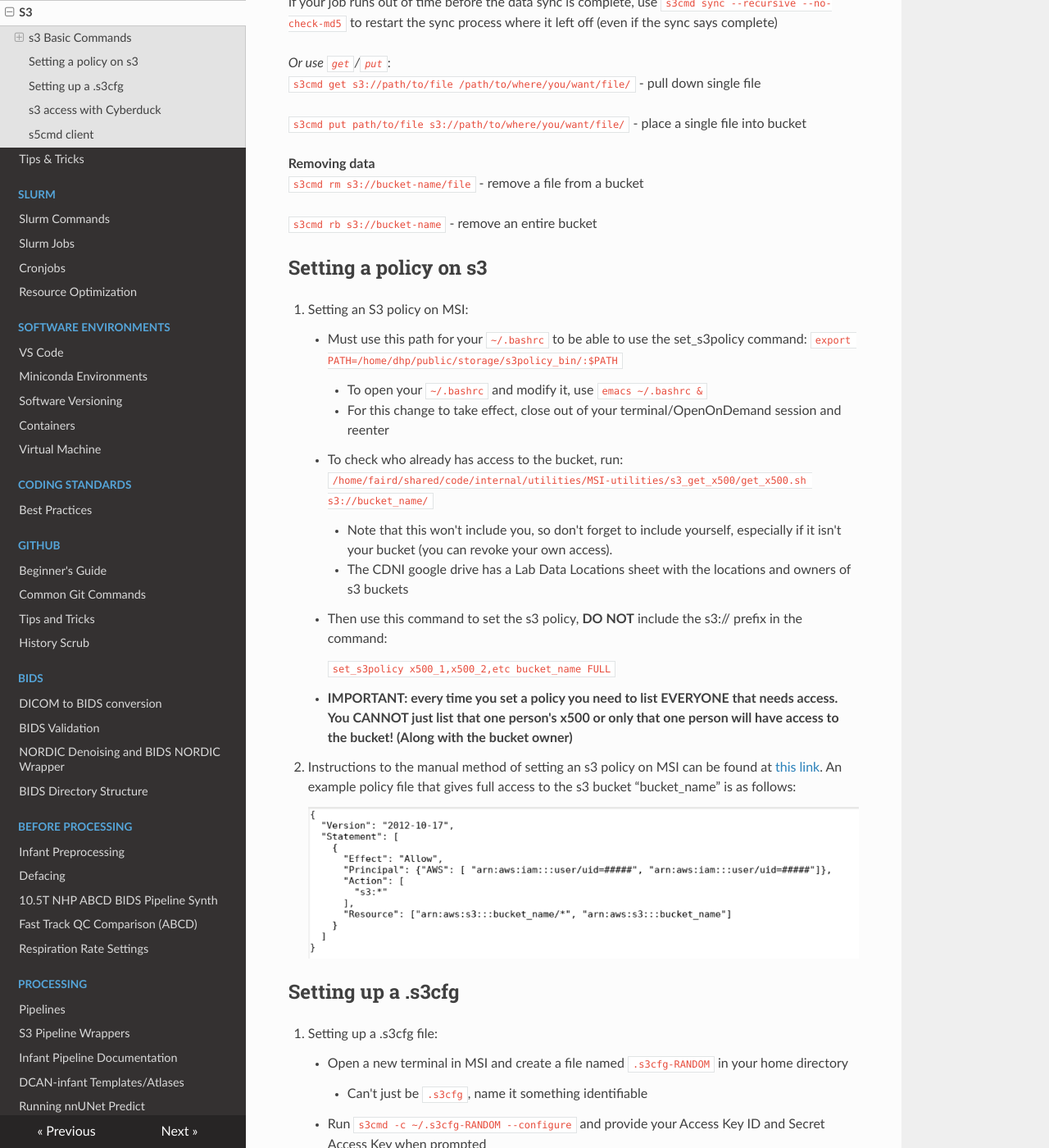
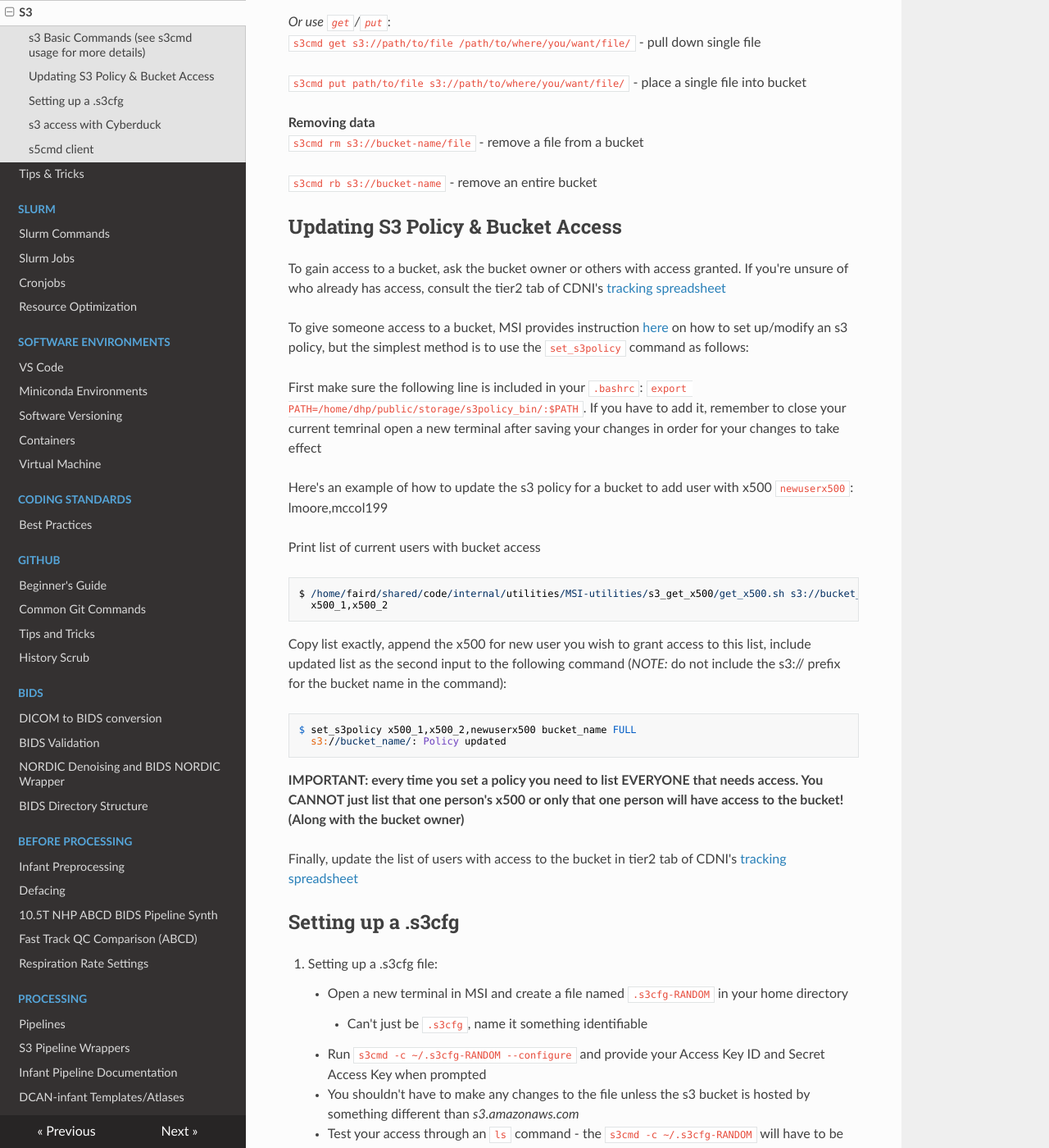
Before and after one commit to DCAN-Labs/cdni-brain, an MkDocs documentation site: the page built from docs/s3.md, in a window 1280 px wide and 1400 px high, scrolled down 1690 px. Shown: the whole window at 82% size. Built offline with MkDocs 1.6.1, drawn with Linux system fonts in a browser that asks for light colours; nearby versions of some CDN libraries; some of the changed text lies outside the part shown.

Commit message:
Update s3.md
finished updates for all sections prior to "Setting up a .s3cfg," including clarification around how to gain vs how to give bucket access

````diff
--- a/docs/s3.md
+++ b/docs/s3.md
@@ -25,9 +25,7 @@ $ s3cmd ls s3://luci-scratch/ABCC/
 For a comprehensive introduction to s3, see [this tutorial video](https://drive.google.com/drive/folders/1Oz3i5lbld5VmXGdhWagOMWYOIJmgrJA4) (recorded as part of the Data Processing Workshop hosted for undergraduate research assistants). It is encouraged to watch this tutorial prior to your first time using s3 commands. Note that after you run workbench commands, make sure to `module rm workbench` prior to doing any `s3cmd` commands.
 
 
-## s3 Basic Commands
-
-### Summary of useful commands from [s3cmd usage page](https://s3tools.org/usage)
+## s3 Basic Commands (see [s3cmd usage](https://s3tools.org/usage) for more details)
 
 **General**<br>
 `s3info -u x500` - view your s3 credentials and tier2 disk usage
@@ -60,31 +58,31 @@ If your job runs out of time before the data sync is complete, use `s3cmd sync -
 `s3cmd rb s3://bucket-name` - remove an entire bucket
 
 
-## Setting a policy on s3
+## Updating S3 Policy & Bucket Access
 
-78. Setting an S3 policy on MSI:
+To gain access to a bucket, ask the bucket owner or others with access granted. If you're unsure of who already has access, consult the tier2 tab of CDNI's [tracking spreadsheet](https://docs.google.com/spreadsheets/d/1QpKYJQqhuxoQhErBscAEev9npsd1RgKS8KdCL6FiuEo/edit?usp=sharing)
 
-    - Must use this path for your `~/.bashrc` to be able to use the set_s3policy command: `export PATH=/home/dhp/public/storage/s3policy_bin/:$PATH`
+To give someone access to a bucket, MSI provides instruction [here](https://www.msi.umn.edu/support/faq/how-do-i-use-s3-buckets-share-data-tier-2-storage-other-users) on how to set up/modify an s3 policy, but the simplest method is to use the `set_s3policy` command as follows:
 
-        - To open your `~/.bashrc` and modify it, use `emacs ~/.bashrc &`
+First make sure the following line is included in your `.bashrc`: `export PATH=/home/dhp/public/storage/s3policy_bin/:$PATH`. If you have to add it, remember to close your current temrinal open a new terminal after saving your changes in order for your changes to take effect
 
-        - For this change to take effect, close out of your terminal/OpenOnDemand session and reenter
+Here's an example of how to update the s3 policy for a bucket to add user with x500 `newuserx500`:
+lmoore,mccol199
 
-    - To check who already has access to the bucket, run: `/home/faird/shared/code/internal/utilities/MSI-utilities/s3_get_x500/get_x500.sh s3://bucket_name/`
+Print list of current users with bucket access
+```
+$ /home/faird/shared/code/internal/utilities/MSI-utilities/s3_get_x500/get_x500.sh s3://bucket_name/
+  x500_1,x500_2
+```
 
-        - Note that this won't include you, so don't forget to include yourself, especially if it isn't your bucket (you can revoke your own access).
+Copy list exactly, append the x500 for new user you wish to grant access to this list, include updated list as the second input to the following command (*NOTE:* do not include the s3:// prefix for the bucket name in the command):
+```
+$ set_s3policy x500_1,x500_2,newuserx500 bucket_name FULL
+  s3://bucket_name/: Policy updated
+```
+**IMPORTANT: every time you set a policy you need to list EVERYONE that needs access. You CANNOT just list that one person's x500 or only that one person will have access to the bucket! (Along with the bucket owner)**
 
-        - The CDNI google drive has a Lab Data Locations sheet with the locations and owners of s3 buckets
-
-    - Then use this command to set the s3 policy, **DO NOT** include the s3:// prefix in the command:
-
-        `set_s3policy x500_1,x500_2,etc bucket_name FULL`
-
-    - **IMPORTANT: every time you set a policy you need to list EVERYONE that needs access. You CANNOT just list that one person's x500 or only that one person will have access to the bucket! (Along with the bucket owner)**
-
-20. Instructions to the manual method of setting an s3 policy on MSI can be found at [this link](https://www.msi.umn.edu/support/faq/how-do-i-use-s3-buckets-share-data-tier-2-storage-other-users). An example policy file that gives full access to the s3 bucket  “bucket_name” is as follows:
-
-    ![Example s3 policy](img/s3-policy.png)
+Finally, update the list of users with access to the bucket in tier2 tab of CDNI's [tracking spreadsheet](https://docs.google.com/spreadsheets/d/1QpKYJQqhuxoQhErBscAEev9npsd1RgKS8KdCL6FiuEo/edit?usp=sharing)
 
 
 ## Setting up a .s3cfg
````
